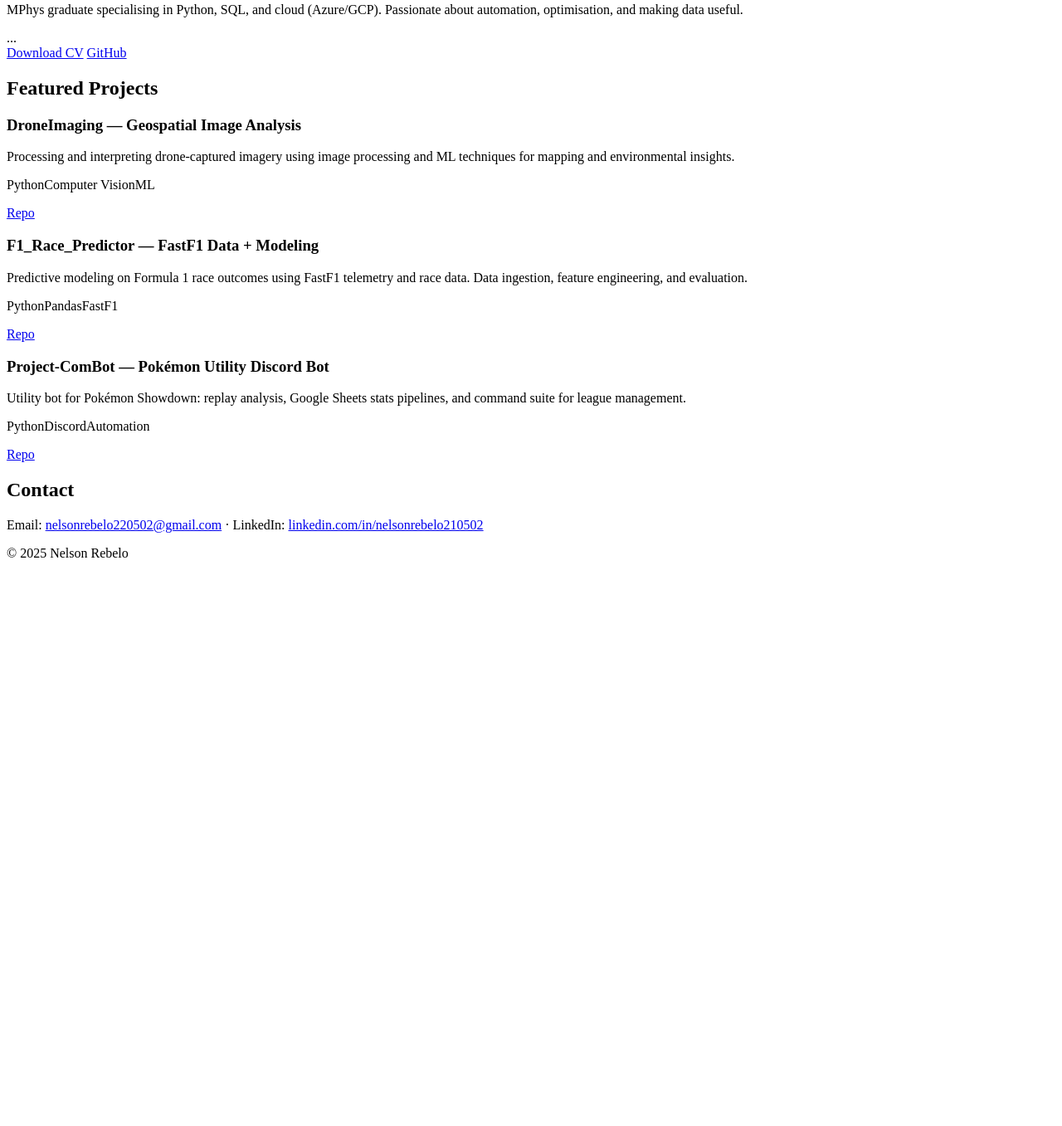
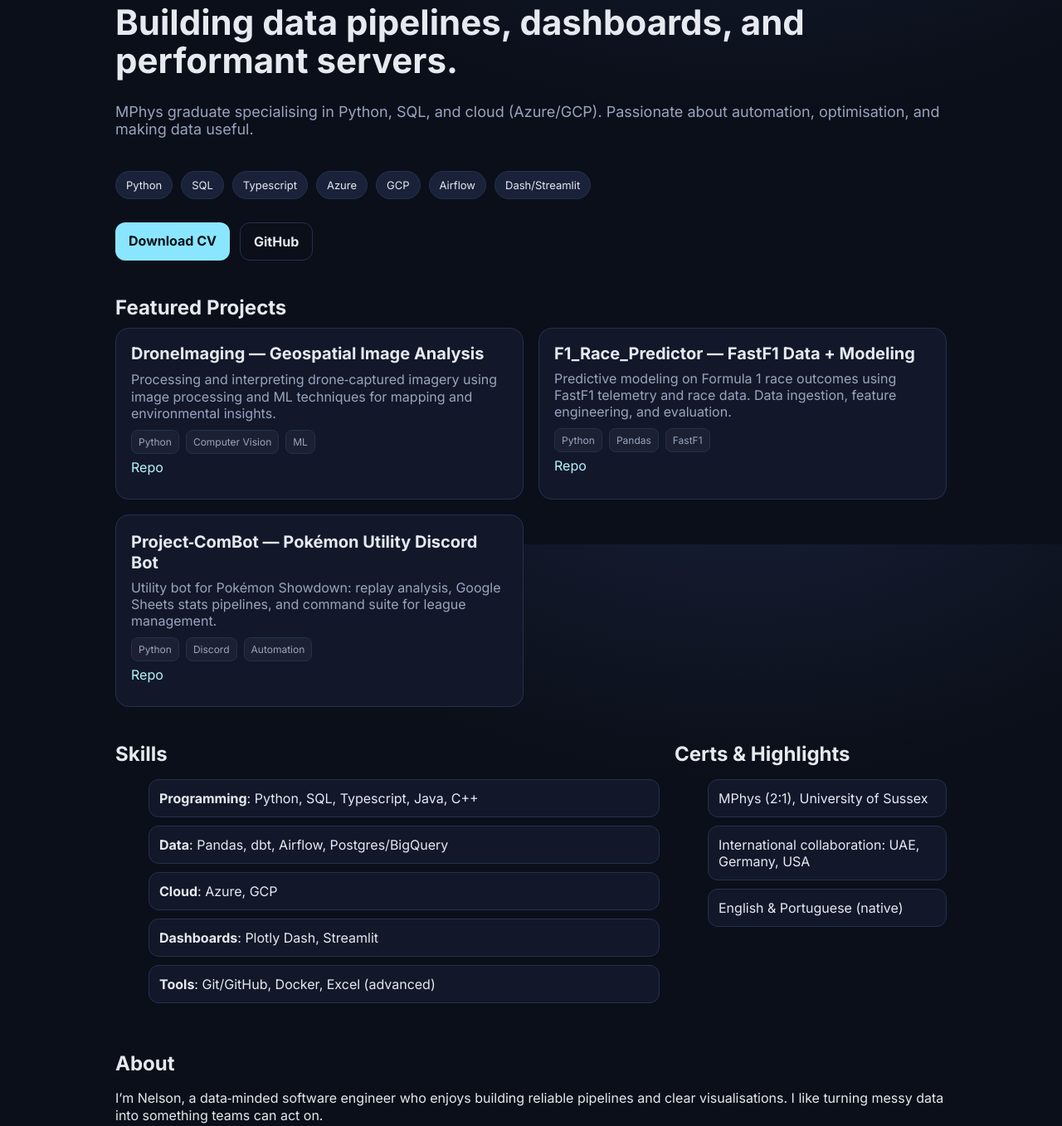
Before and after one commit to Nylsonnn/Nylsonnn.github.io, a plain HTML site: page index.html in a window 1280 px wide. Shown: the part 144-1501 px from the top of the page at 83% size. Before the commit the page ends 828 px from the top, so only its background shows below. Drawn offline with Linux system fonts and the light colour scheme.

Commit message:
Update index.html

```diff
--- a/index.html
+++ b/index.html
@@ -8,7 +8,41 @@
   <link rel="preconnect" href="https://fonts.googleapis.com">
   <link rel="preconnect" href="https://fonts.gstatic.com" crossorigin>
   <link href="https://fonts.googleapis.com/css2?family=Inter:wght@400;500;600;700&display=swap" rel="stylesheet">
-  <style>/* [style omitted for brevity] */</style>
+  <style>
+    :root{--bg:#0b0f19;--card:#12182a;--text:#e6e9f0;--muted:#9aa4bf;--accent:#8ae6ff;--pill:#1a223a;--border:#24304d;--link:#b4f5ff}
+    *{box-sizing:border-box}
+    html,body{height:100%}
+    body{margin:0;font-family:Inter,system-ui,Segoe UI,Roboto,Helvetica,Arial,sans-serif;background:radial-gradient(1200px 800px at 70% -20%,#19213a 0%,#0b0f19 55%),var(--bg);color:var(--text);-webkit-font-smoothing:antialiased}
+    a{color:var(--link);text-decoration:none}
+    a:hover{text-decoration:underline}
+    .container{max-width:1050px;margin:0 auto;padding:24px}
+    header{display:flex;align-items:center;justify-content:space-between;padding:12px 0}
+    .brand{display:flex;gap:14px;align-items:center}
+    .avatar{width:48px;height:48px;border-radius:12px;background:linear-gradient(135deg,#69f 0%,#6ff 100%);display:grid;place-items:center;color:#00172a;font-weight:900}
+    nav a{margin-left:18px;color:var(--muted)}
+    .hero{margin:52px 0 28px;display:grid;gap:10px}
+    h1{font-size:42px;line-height:1.1;margin:0}
+    h2{margin:0 0 10px}
+    .subtitle{color:var(--muted);font-size:18px}
+    .pills{display:flex;flex-wrap:wrap;gap:10px;margin-top:12px}
+    .pill{background:var(--pill);border:1px solid var(--border);color:var(--text);padding:8px 12px;border-radius:999px;font-size:13px}
+    .cta{display:flex;gap:12px;margin-top:18px}
+    .btn{background:var(--accent);color:#001019;border:none;padding:12px 16px;border-radius:12px;font-weight:700}
+    .btn.secondary{background:transparent;color:var(--text);border:1px solid var(--border)}
+    section{margin:42px 0}
+    .grid{display:grid;grid-template-columns:repeat(12,1fr);gap:18px}
+    .card{grid-column:span 12;background:var(--card);border:1px solid var(--border);border-radius:16px;padding:18px}
+    @media(min-width:800px){.card{grid-column:span 6}}
+    .card h3{margin:0 0 8px;font-size:20px}
+    .card p{color:var(--muted);margin:6px 0 10px}
+    .meta{display:flex;flex-wrap:wrap;gap:8px;margin-top:10px}
+    .meta span{font-size:12px;color:var(--muted);background:rgba(255,255,255,.04);border:1px solid var(--border);padding:6px 8px;border-radius:8px}
+    footer{margin:54px 0 12px;color:var(--muted);font-size:13px}
+    .two-col{display:grid;gap:18px}
+    @media(min-width:900px){.two-col{grid-template-columns:2fr 1fr}}
+    .list{display:grid;gap:10px}
+    .list li{list-style:none;background:var(--card);border:1px solid var(--border);border-radius:12px;padding:12px}
+  </style>
 </head>
 <body>
   <div class="container">
@@ -31,7 +65,15 @@
     <section class="hero">
       <h1>Building data pipelines, dashboards, and performant servers.</h1>
       <p class="subtitle">MPhys graduate specialising in Python, SQL, and cloud (Azure/GCP). Passionate about automation, optimisation, and making data useful.</p>
-      <div class="pills">...</div>
+      <div class="pills">
+        <span class="pill">Python</span>
+        <span class="pill">SQL</span>
+        <span class="pill">Typescript</span>
+        <span class="pill">Azure</span>
+        <span class="pill">GCP</span>
+        <span class="pill">Airflow</span>
+        <span class="pill">Dash/Streamlit</span>
+      </div>
       <div class="cta">
         <a class="btn" href="NelsonRebelo_CV2025.pdf" download>Download CV</a>
         <a class="btn secondary" href="https://github.com/Nylsonnn" target="_blank" rel="noopener">GitHub</a>
@@ -68,13 +110,43 @@
       </div>
     </section>
 
+    <section id="skills" class="two-col">
+      <div>
+        <h2>Skills</h2>
+        <ul class="list">
+          <li><strong>Programming</strong>: Python, SQL, Typescript, Java, C++</li>
+          <li><strong>Data</strong>: Pandas, dbt, Airflow, Postgres/BigQuery</li>
+          <li><strong>Cloud</strong>: Azure, GCP</li>
+          <li><strong>Dashboards</strong>: Plotly Dash, Streamlit</li>
+          <li><strong>Tools</strong>: Git/GitHub, Docker, Excel (advanced)</li>
+        </ul>
+      </div>
+      <div>
+        <h2>Certs & Highlights</h2>
+        <ul class="list">
+          <li>MPhys (2:1), University of Sussex</li>
+          <li>International collaboration: UAE, Germany, USA</li>
+          <li>English & Portuguese (native)</li>
+        </ul>
+      </div>
+    </section>
+
+    <section id="about">
+      <h2>About</h2>
+      <p>I’m Nelson, a data‑minded software engineer who enjoys building reliable pipelines and clear visualisations. I like turning messy data into something teams can act on.</p>
+    </section>
+
     <section id="contact">
       <h2>Contact</h2>
       <p>Email: <a href="mailto:nelsonrebelo220502@gmail.com">nelsonrebelo220502@gmail.com</a> · LinkedIn: <a href="https://www.linkedin.com/in/nelsonrebelo210502" target="_blank" rel="noopener">linkedin.com/in/nelsonrebelo210502</a></p>
     </section>
 
-    <footer>© <span id="year"></span> Nelson Rebelo</footer>
+    <footer>
+      © <span id="year"></span> Nelson Rebelo
+    </footer>
   </div>
-  <script>document.getElementById('year').textContent = new Date().getFullYear();</script>
+  <script>
+    document.getElementById('year').textContent = new Date().getFullYear();
+  </script>
 </body>
 </html>
```
